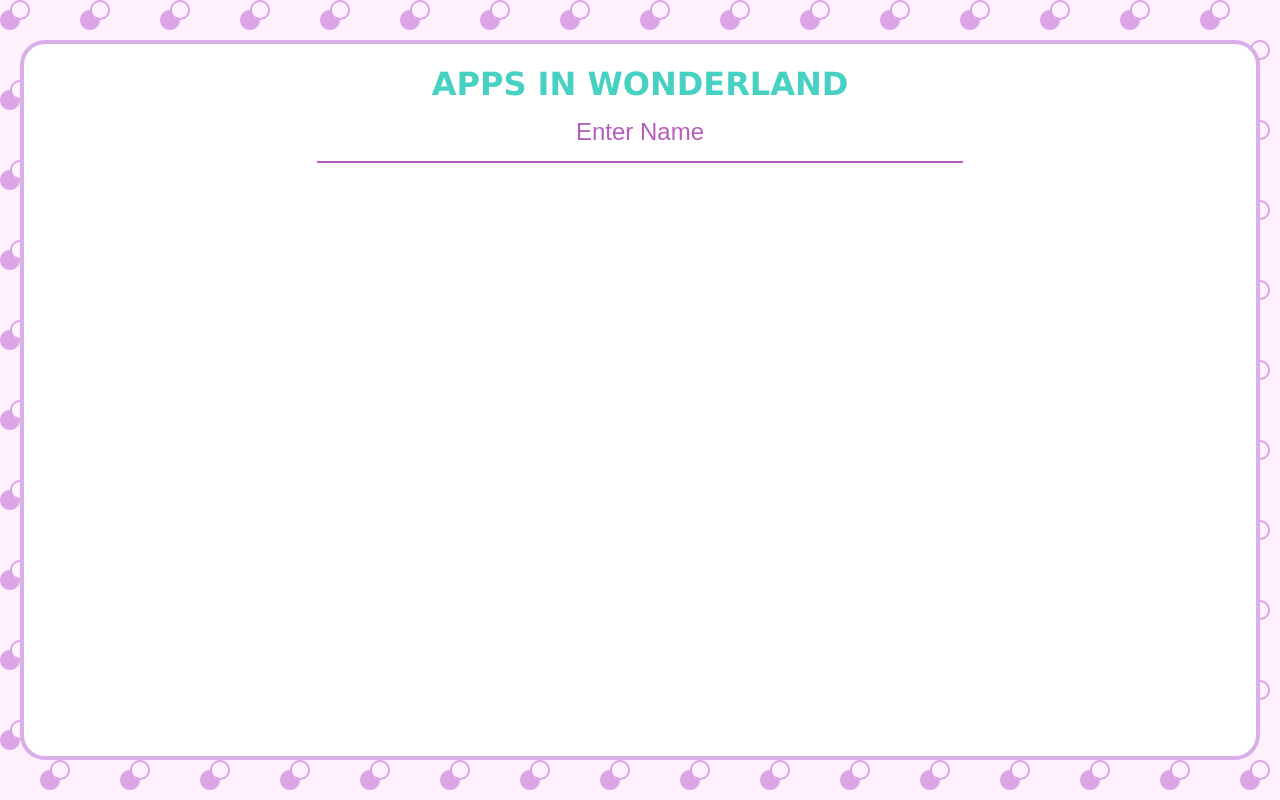
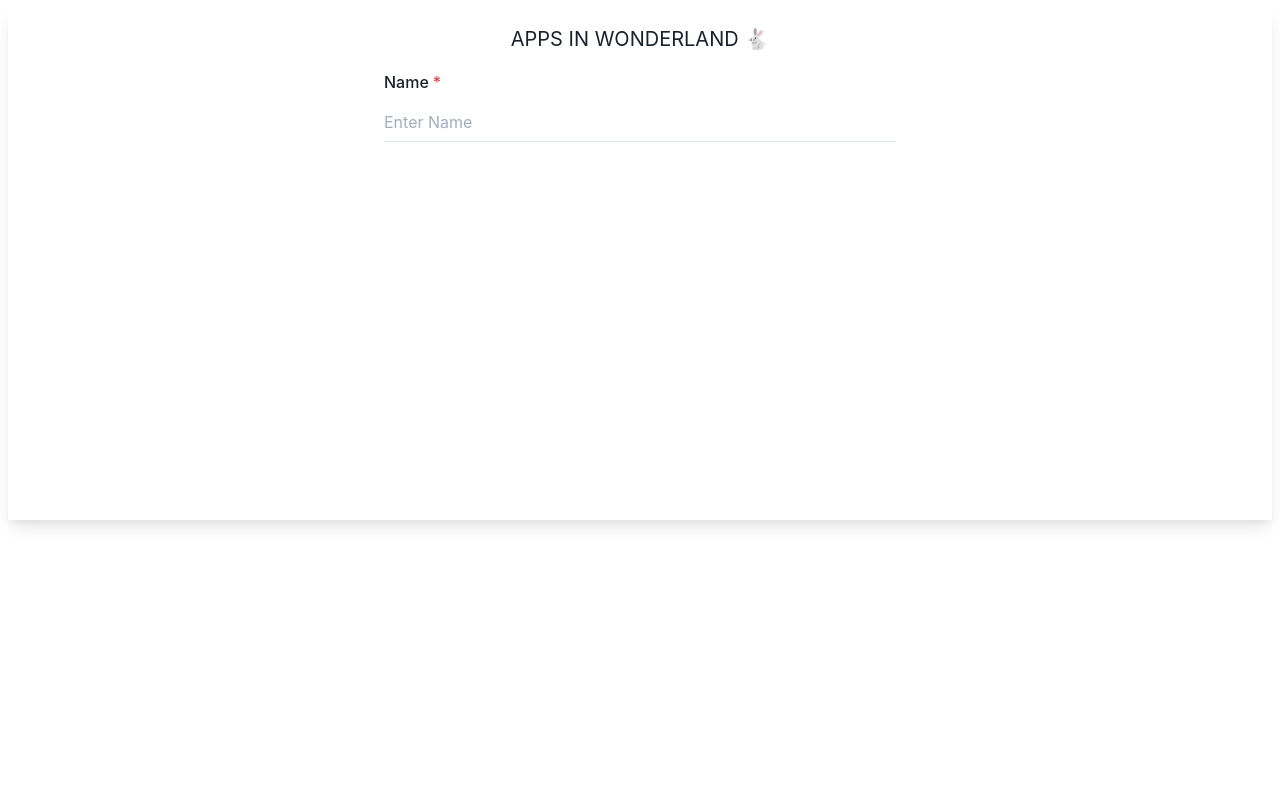
Before and after one commit to PatrickTelfer/AppsInWonderland, a React (Create React App) app in the folder client/: page / in a window 1280 px wide. Built offline with nearby package versions, Linux system fonts and the light colour scheme; no server answers.

Commit message:
change Home to use chakra ui

```diff
--- a/client/src/App.js
+++ b/client/src/App.js
@@ -1,3 +1,4 @@
+import React from "react";
 import Home from "./Components/Home/Home";
 import Lobby from "./Components/Lobby/Lobby";
 import PromptInput from "./Components/PromptInput/PromptInput";
@@ -6,11 +7,13 @@ import Voting from "./Components/Voting/Voting";
 import Results from "./Components/Results/Results";
 import RoundResults from "./Components/RoundResults/RoundResults";
 import { BrowserRouter as Router, Switch, Route } from "react-router-dom";
-import React from "react";
 import { SocketContext, socket } from "./Context/socket";
+import { ChakraProvider } from "@chakra-ui/react";
+import theme from "./theme";
 
 function App() {
   return (
+    <ChakraProvider theme={theme}>
       <SocketContext.Provider value={socket}>
         <Router>
           <Switch>
@@ -38,6 +41,7 @@ function App() {
           </Switch>
         </Router>
       </SocketContext.Provider>
+    </ChakraProvider>
   );
 }
 
--- a/client/src/Components/Home/Home.js
+++ b/client/src/Components/Home/Home.js
@@ -1,10 +1,15 @@
 import React, { useState } from "react";
 import { useHistory } from "react-router-dom";
-import { FullWidthContainer, Container } from "../Common/Container";
-import { Button } from "../Common/Button";
-import { Input } from "../Common/Input";
-import { Title } from "../Common/Text";
-import styled from "styled-components";
+import {
+  Center,
+  Flex,
+  Text,
+  FormControl,
+  FormLabel,
+  FormErrorMessage,
+  Input,
+  Button,
+} from "@chakra-ui/react";
 
 const handleCreateClick = async (name, setError) => {
   const res = await fetch("/api/lobby", {
@@ -22,7 +27,7 @@ const handleCreateClick = async (name, setError) => {
 
 const handleJoinClick = async (code, setError) => {
   const res = await fetch("/api/lobby/" + code);
-  if (res.status === 404) {
+  if (res.status === 404 || res.status === 401) {
     setError("This room does not exist");
 
     return null;
@@ -39,29 +44,55 @@ const Home = ({ socket }) => {
   const [name, setName] = useState(null);
   const history = useHistory();
   return (
-    <FullWidthContainer>
-      <Container>
-        <Title>APPS IN WONDERLAND</Title>
+    <Flex
+      backgroundColor="white"
+      p="4"
+      m="2"
+      minH="lg"
+      shadow="lg"
+      spacing={4}
+      flexDirection="column"
+    >
+      <Center>
+        <Text fontSize="xl">APPS IN WONDERLAND 🐇</Text>
+      </Center>
+      <Center mt={4}>
+        <FormControl isRequired w="lg">
+          <FormLabel>Name</FormLabel>
           <Input
+            focusBorderColor="purple.600"
             placeholder="Enter Name"
+            variant="flushed"
             onChange={(event) => {
               setName(event.target.value);
             }}
           ></Input>
+        </FormControl>
+      </Center>
       {name && (
         <>
+          <Center mt={4}>
+            <FormControl isRequired w="lg" isInvalid={error !== null}>
+              <FormLabel>Code</FormLabel>
               <Input
-              placeholder="Enter Code"
+                focusBorderColor="purple.600"
+                placeholder="Enter Code (if joining a game)"
+                variant="flushed"
                 onChange={(event) => {
                   setCode(event.target.value);
                 }}
               ></Input>
-            {error !== "" && <ErrorText>{error}</ErrorText>}
-
+              <FormErrorMessage>{error}</FormErrorMessage>
+            </FormControl>
+          </Center>
+          <Center mt={4}>
             <Button
-              disabled={code === ""}
+              w="lg"
+              variant="outline"
+              colorScheme="purple"
               onClick={async () => {
                 const lobbyData = await handleJoinClick(code, setError);
+                console.log(lobbyData);
                 if (lobbyData !== null) {
                   lobbyData.isHost = false;
                   history.push({
@@ -71,9 +102,14 @@ const Home = ({ socket }) => {
                 }
               }}
             >
-              JOIN
+              Join Game
             </Button>
-            <CreateButton
+          </Center>
+          <Center mt={4}>
+            <Button
+              w="lg"
+              variant="outline"
+              colorScheme="purple"
               onClick={async () => {
                 const lobbyData = await handleCreateClick(name, setError);
                 if (!error) {
@@ -85,21 +121,13 @@ const Home = ({ socket }) => {
                 }
               }}
             >
-              CREATE
-            </CreateButton>
+              Create Game
+            </Button>
+          </Center>
         </>
       )}
-      </Container>
-    </FullWidthContainer>
+    </Flex>
   );
 };
 
-const CreateButton = styled(Button)`
-  border: 2px solid rgb(84, 177, 184);
-  color: rgb(84, 177, 184);
-`;
-
-const ErrorText = styled.p`
-  color: red;
-`;
 export default Home;
--- /dev/null
+++ b/client/src/theme.js
@@ -0,0 +1,10 @@
+import { extendTheme } from "@chakra-ui/react";
+
+const config = {
+  initialColorMode: "light",
+  useSystemColorMode: false,
+};
+
+const theme = extendTheme({ config });
+
+export default theme;
--- a/package.json
+++ b/package.json
@@ -7,9 +7,13 @@
     "dev": "nodemon ./bin/www"
   },
   "dependencies": {
+    "@chakra-ui/react": "^1.6.7",
+    "@emotion/react": "^11.4.1",
+    "@emotion/styled": "^11.3.0",
     "cookie-parser": "~1.4.4",
     "debug": "~2.6.9",
     "express": "~4.16.1",
+    "framer-motion": "^4.1.17",
     "http-errors": "~1.6.3",
     "jade": "~1.11.0",
     "morgan": "~1.9.1",
```
Also changed, not shown: 1 other file (tests, documents, lock files or other folders). Lines whose indentation alone changed are shown as unchanged.
